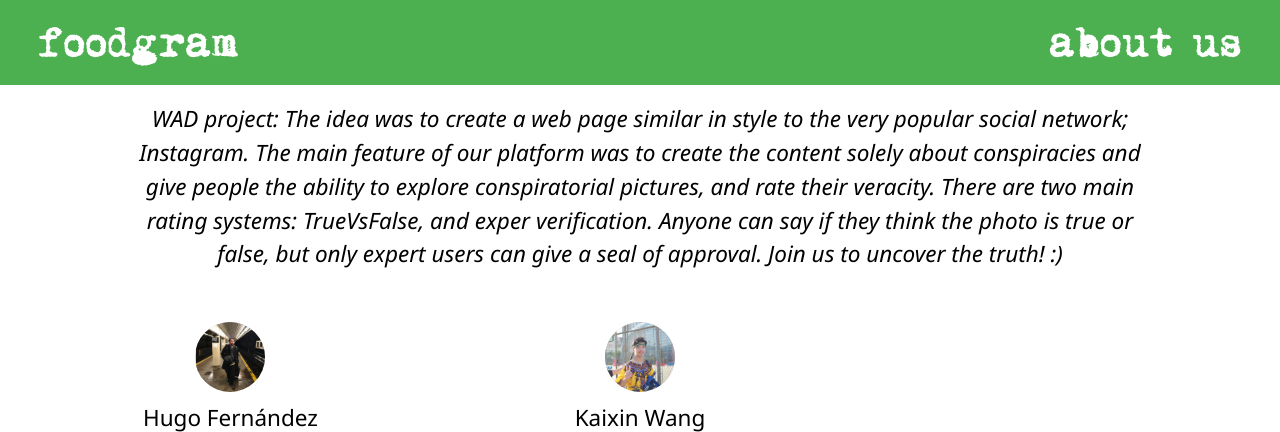
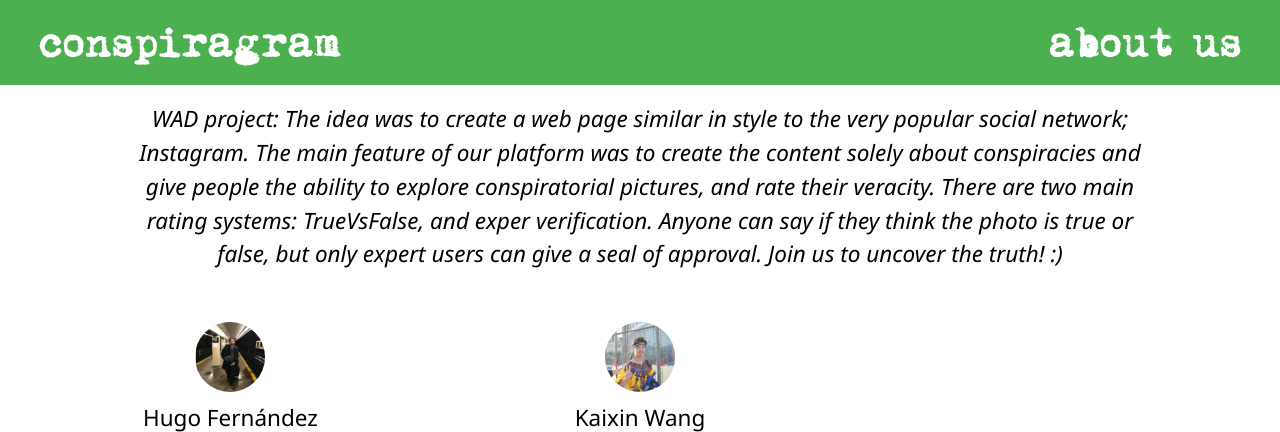
Before and after one commit to Kaixinwang99/Conspiragram, a Django app: template templates/mainpage/about.html in a window 1280 px wide. Shown: the top 432 px of the page. Run offline with Django 3.2, Linux system fonts and the light colour scheme; the template is opened without the code that fills it, so the values that code supplies are empty; some libraries are stand-ins or nearby versions.

Commit message:
conspiragram, 5th

```diff
--- a/templates/mainpage/base.html
+++ b/templates/mainpage/base.html
@@ -18,7 +18,7 @@
     <body>
         <div id="header">
 
-            <a href="{% url "mainpage" %}"><p id="conspiragram_title"> foodgram</p></a>
+            <a href="{% url "mainpage" %}"><p id="conspiragram_title"> conspiragram</p></a>
             <a href="{% url "about" %}"><p id="about_us"> about us</p></a>
 
         </div>
```
